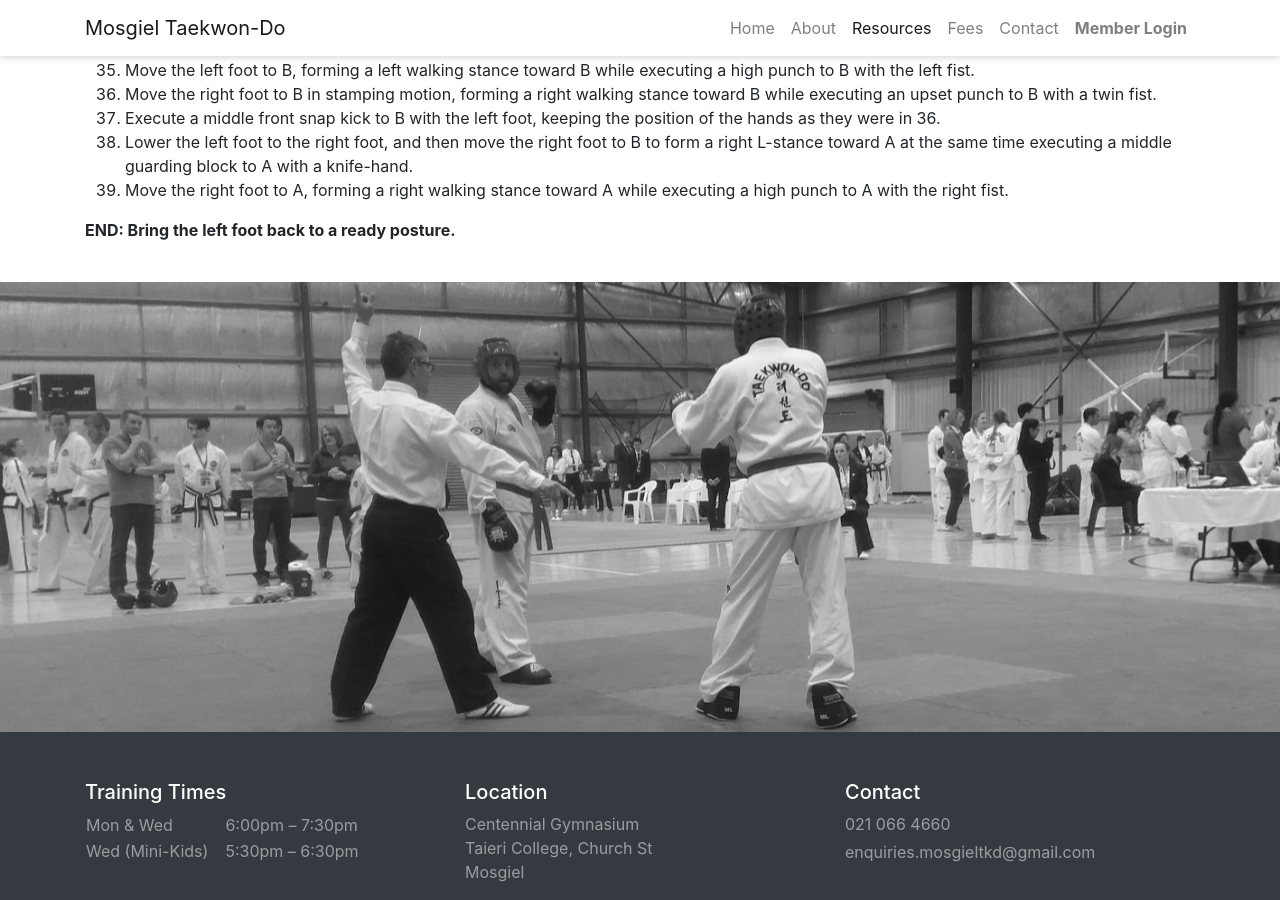
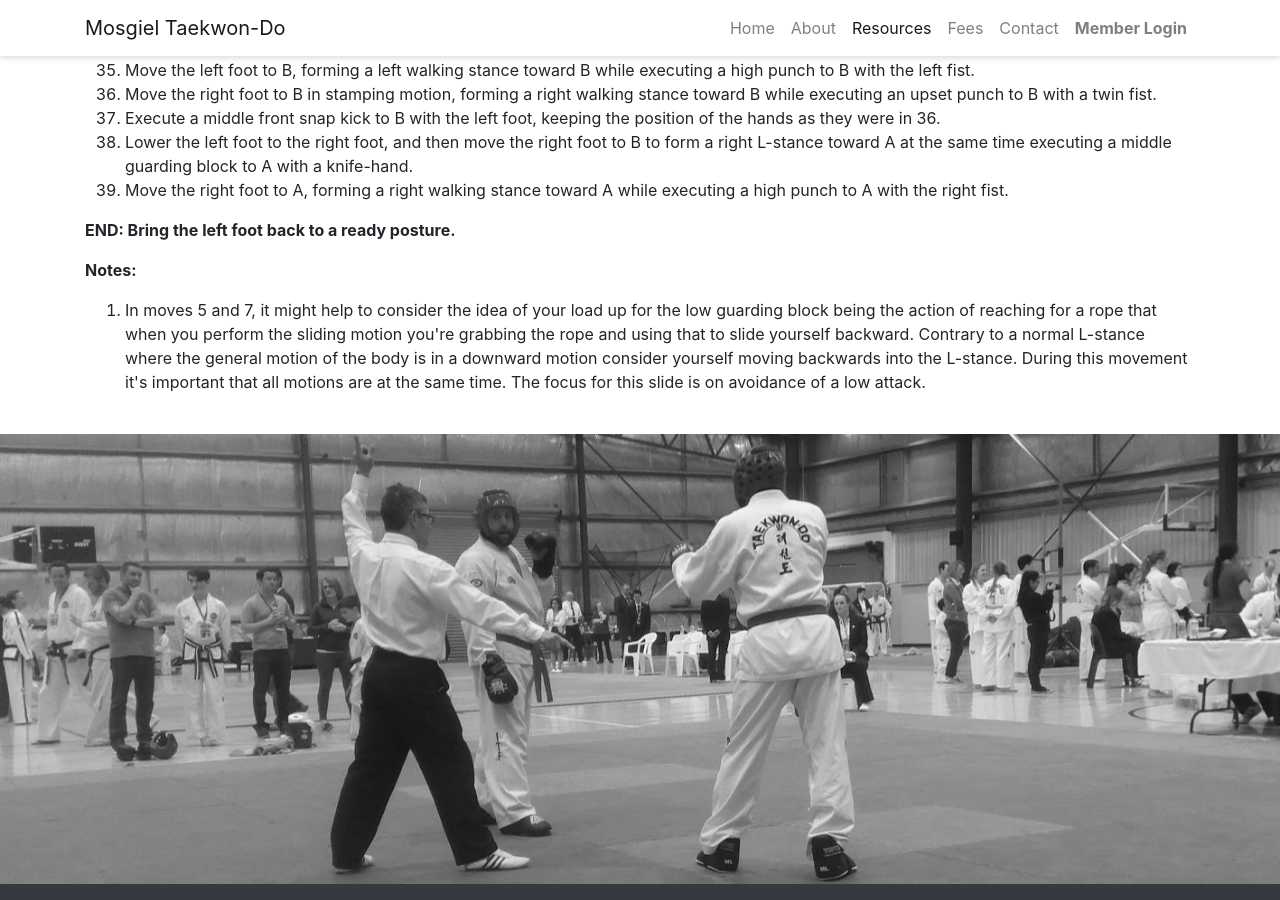
Before and after one commit to gurubobnz/www.mosgieltkd.co.nz, a Jekyll site: the page built from resources/patterns/kwang-gae.html, in a window 1280 px wide and 900 px high, scrolled down 2223 px. Built offline with Jekyll 4.4.1, drawn with Linux system fonts in a browser that asks for light colours; nearby versions of some CDN libraries; some web fonts are replaced.

Commit message:
Add notes about slide in Kwan-Gae

```diff
--- a/resources/patterns/kwang-gae.html
+++ b/resources/patterns/kwang-gae.html
@@ -44,4 +44,6 @@ movements:
   - "Execute a middle front snap kick to B with the left foot, keeping the position of the hands as they were in 36."
   - "Lower the left foot to the right foot, and then move the right foot to B to form a right L-stance toward A at the same time executing a middle guarding block to A with a knife-hand."
   - "Move the right foot to A, forming a right walking stance toward A while executing a high punch to A with the right fist."
+notes:
+- "<p>In moves 5 and 7, it might help to consider the idea of your load up for the low guarding block being the action of reaching for a rope that when you perform the sliding motion you're grabbing the rope and using that to slide yourself backward. Contrary to a normal L-stance where the general motion of the body is in a downward motion consider yourself moving backwards into the L-stance. During this movement it's important that all motions are at the same time. The focus for this slide is on avoidance of a low attack.</p>"
 ---
```
